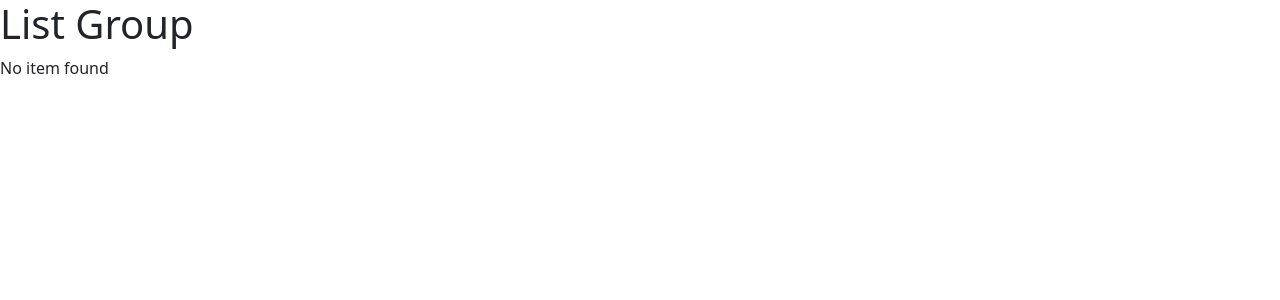
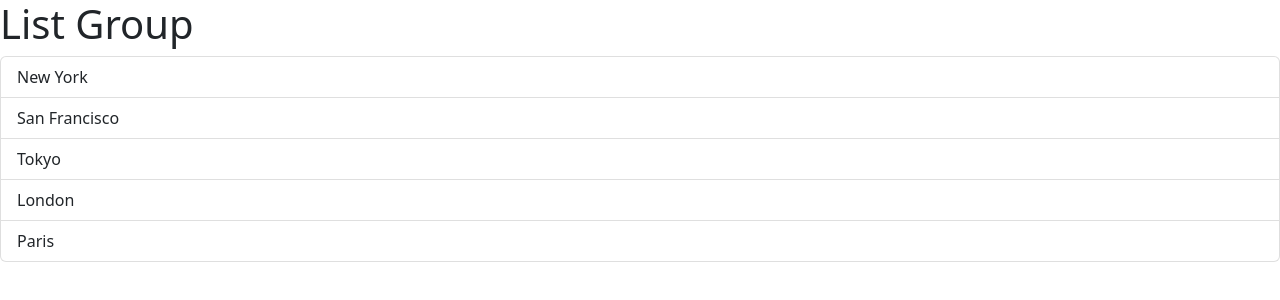
Before and after one commit to Simba-cheng/react-app, a React (Vite) app: page / in a window 1280 px wide. Shown: the top 300 px of the page. Built offline with nearby package versions, Linux system fonts and the light colour scheme.

Commit message:
refactor(code): update

```diff
--- a/src/App.tsx
+++ b/src/App.tsx
@@ -3,7 +3,9 @@
 
 function App() {
     // return <div><Message/></div>
-    return <div><ListGroup/></div>;
+
+    let items = ['New York', 'San Francisco', 'Tokyo', 'London', 'Paris'];
+    return <div><ListGroup items={items} heading="Cities"/></div>;
 }
 
 export default App;
--- a/src/components/ListGroup.tsx
+++ b/src/components/ListGroup.tsx
@@ -1,21 +1,29 @@
-import {Fragment} from "react";
+import {useState} from "react";
 
-function ListGroup() {
-    let items = [
-        'New York', 'San Francisco', 'Tokyo', 'London', 'Paris'
-    ];
-    items = [];
+interface Props {
+    items: string[],
+    heading: string
+}
 
-    const getMessage = () => {
-        return items.length === 0 ? <p>No item found</p> : null;
-    }
+function ListGroup(props: Props) {
+    // 告诉 react, 此参数会动态变化.
+    const [selectedIndex, setSelectedIndex] = useState(-1);
 
     return (
         <>
             <h1>List Group</h1>
-            {getMessage()}
+            {props.items.length === 0 && <p>No item found</p>}
             <ul className="list-group">
-                {items.map(item => <li className="list-group-item" key={item}>{item}</li>)}
+                {props.items.map((item, index) => (
+                    <li
+                        className={selectedIndex === index ? 'list-group-item active' : 'list-group-item'}
+                        key={item}
+                        onClick={() => {
+                            setSelectedIndex(index);
+                        }}>
+                        {item}
+                    </li>
+                ))}
             </ul>
         </>
     );
```
